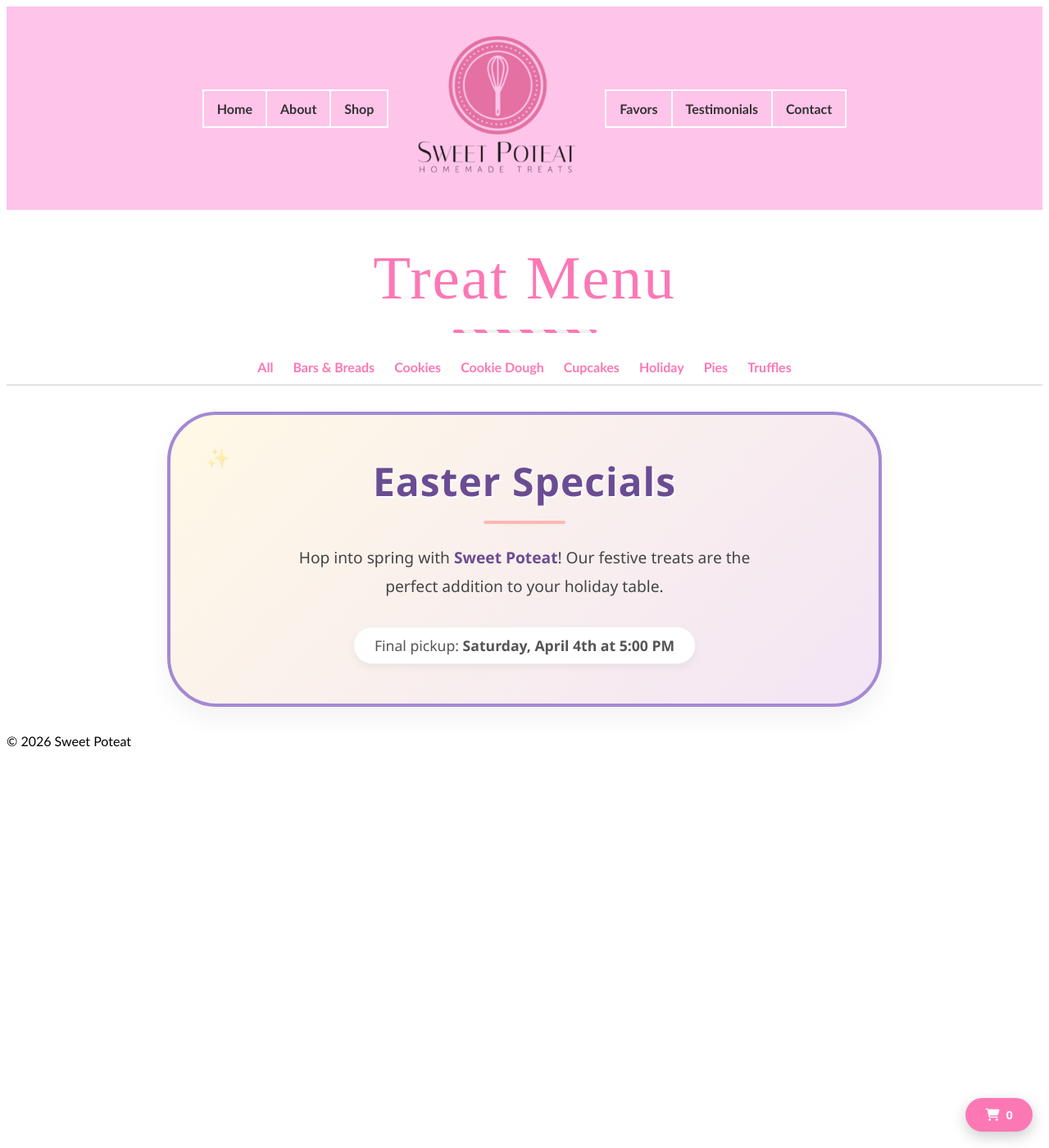
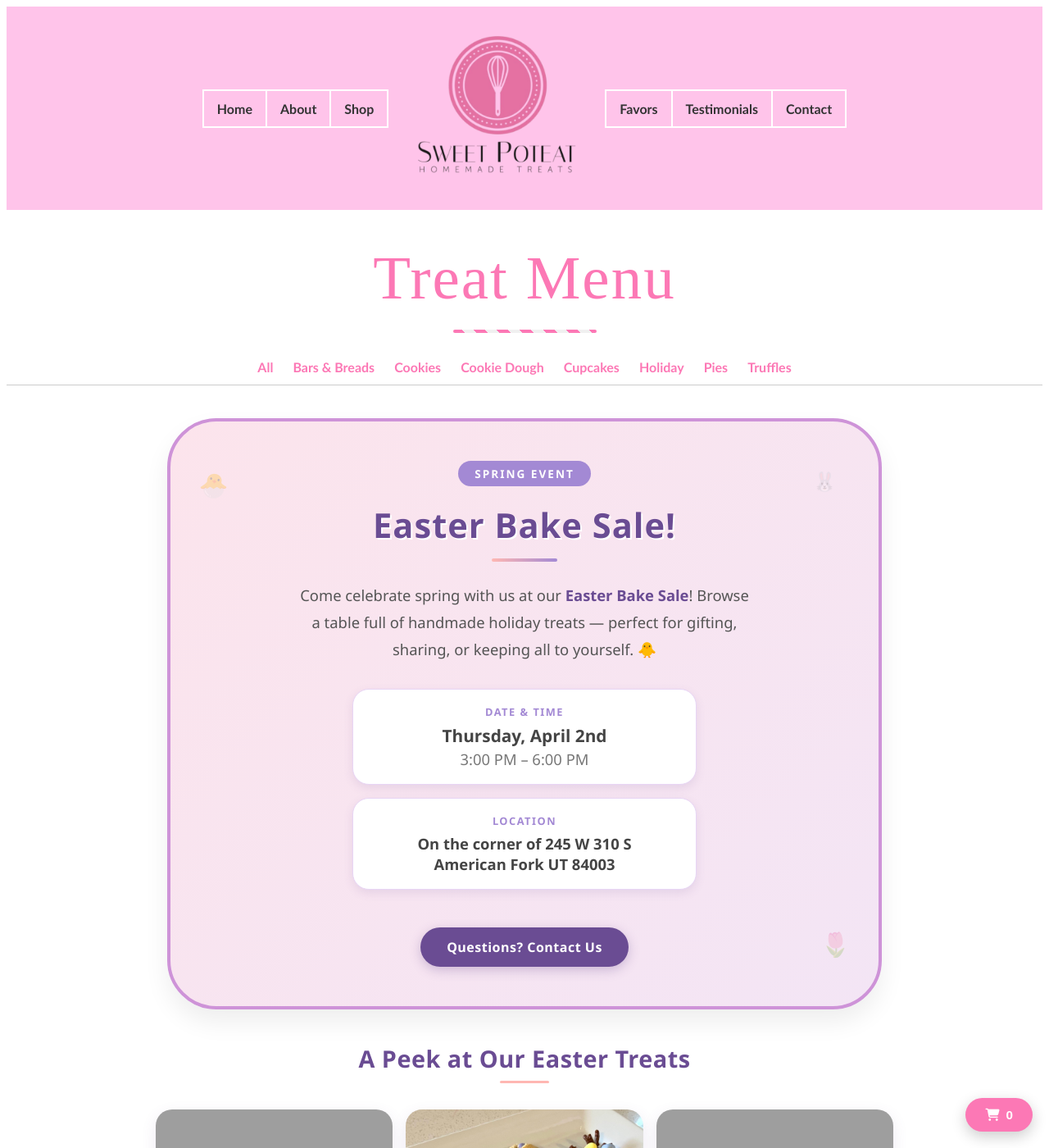
Before and after one commit to sweetpoteat/sweetpoteat.github.io, a Jekyll site: the page built from holiday.md, in a window 1280 px wide and 1400 px high. Shown: the whole window at 82% size. Built offline with Jekyll 4.4.1, drawn with Linux system fonts in a browser that asks for light colours; some web fonts are replaced; grey boxes are pictures that could not be loaded.

Commit message:
Easter bake sale

```diff
--- a/holiday.md
+++ b/holiday.md
@@ -6,70 +6,171 @@ category: holiday
 show_content: false
 ---
 
-<!-- Easter Banner Section -->
+<!-- Bake Sale Banner -->
 <div style="
     text-align: center;
-    margin: 2rem auto;
+    margin: 2.5rem auto;
     max-width: 800px;
     padding: 3rem 2rem;
-    background: linear-gradient(135deg, #fff9e6 0%, #f3e5f5 100%);
-    border: 4px solid #a389d4;
+    background: linear-gradient(135deg, #fce4ec 0%, #f3e5f5 100%);
+    border: 4px solid #ce93d8;
     border-radius: 60px;
-    box-shadow: 0 15px 30px rgba(0,0,0,0.05);
+    box-shadow: 0 15px 30px rgba(0,0,0,0.07);
     position: relative;
     overflow: hidden;
     font-family: 'Segoe UI', Tahoma, Geneva, Verdana, sans-serif;
 ">
+  <!-- Decorative eggs -->
+  <div style="position: absolute; top: 8%; left: 4%; font-size: 1.8rem; opacity: 0.25;">🐣</div>
+  <div style="position: absolute; bottom: 8%; right: 4%; font-size: 1.8rem; opacity: 0.25;">🌷</div>
+  <div style="position: absolute; top: 8%; right: 6%; font-size: 1.4rem; opacity: 0.2;">🐰</div>
+
+  <div style="
+    display: inline-block;
+    background: #a389d4;
+    color: white;
+    font-size: 0.85rem;
+    font-weight: bold;
+    letter-spacing: 2px;
+    text-transform: uppercase;
+    padding: 6px 20px;
+    border-radius: 20px;
+    margin-bottom: 1.2rem;
+  ">Spring Event</div>
+
   <h2 style="
     color: #6a4c93;
-    font-size: 3rem;
-    margin: 0 0 1rem 0;
-    text-transform: capitalize;
+    font-size: 2.6rem;
+    margin: 0 0 0.5rem 0;
+    text-shadow: 2px 2px 0px #ffffff;
     letter-spacing: 1px;
-    text-shadow: 2px 2px 0px #ffffff;
-  ">
-    Easter Specials
-  </h2>
+  ">Easter Bake Sale!</h2>
 
   <div style="
-    width: 100px;
+    width: 80px;
     height: 4px;
-    background-color: #ffb7b2;
-    margin: 0 auto 1.5rem;
+    background: linear-gradient(90deg, #ffb7b2, #a389d4);
+    margin: 0.8rem auto 1.5rem;
     border-radius: 10px;
   "></div>
 
   <p style="
-    font-size: 1.2rem;
-    color: #444;
-    max-width: 600px;
-    margin: 0 auto;
+    font-size: 1.15rem;
+    color: #555;
+    max-width: 560px;
+    margin: 0 auto 2rem;
     line-height: 1.8;
   ">
-    Hop into spring with <span style="color: #6a4c93; font-weight: bold;">Sweet Poteat</span>!
-    Our festive treats are the perfect addition to your holiday table.
+    Come celebrate spring with us at our <strong style="color: #6a4c93;">Easter Bake Sale</strong>!
+    Browse a table full of handmade holiday treats — perfect for gifting, sharing, or keeping all to yourself. 🐥
   </p>
 
+  <!-- Date/Time Card -->
   <div style="
-    margin-top: 2rem;
-    display: inline-block;
-    background: white;
-    padding: 10px 25px;
-    border-radius: 30px;
-    box-shadow: 0 4px 10px rgba(0,0,0,0.05);
-    border: 1px solid #eee;
+    display: flex;
+    flex-direction: column;
+    align-items: center;
+    gap: 1rem;
+    margin-bottom: 1.5rem;
   ">
-    <span style="font-size: 1.1rem; color: #555;">
-      Final pickup: <strong>Saturday, April 4th at 5:00 PM</strong>
-    </span>
+    <div style="
+      background: white;
+      border-radius: 20px;
+      padding: 18px 36px;
+      box-shadow: 0 4px 12px rgba(106,76,147,0.12);
+      border: 1px solid #e8d5f5;
+      width: 100%;
+      max-width: 420px;
+      box-sizing: border-box;
+    ">
+      <div style="font-size: 0.8rem; text-transform: uppercase; letter-spacing: 1.5px; color: #a389d4; font-weight: bold; margin-bottom: 6px;">Date &amp; Time</div>
+      <div style="font-size: 1.3rem; color: #444; font-weight: 700;">Thursday, April 2nd</div>
+      <div style="font-size: 1.15rem; color: #777; margin-top: 2px;">3:00 PM – 6:00 PM</div>
+    </div>
+
+    <div style="
+      background: white;
+      border-radius: 20px;
+      padding: 18px 36px;
+      box-shadow: 0 4px 12px rgba(106,76,147,0.12);
+      border: 1px solid #e8d5f5;
+      width: 100%;
+      max-width: 420px;
+      box-sizing: border-box;
+    ">
+      <div style="font-size: 0.8rem; text-transform: uppercase; letter-spacing: 1.5px; color: #a389d4; font-weight: bold; margin-bottom: 6px;">Location</div>
+      <div style="font-size: 1.15rem; color: #444; font-weight: 600;">On the corner of 245 W 310 S American Fork UT 84003</div>
+    </div>
   </div>
 
-  <!-- Background "Confetti" -->
-  <div style="position: absolute; top: 10%; left: 5%; opacity: 0.3; font-size: 1.5rem;">✨</div>
+  <br>
+  <a href="{{ '/contact/' | relative_url }}" style="
+    display: inline-block;
+    background: #6a4c93;
+    color: white;
+    padding: 13px 32px;
+    border-radius: 999px;
+    font-weight: bold;
+    font-size: 1rem;
+    text-decoration: none;
+    box-shadow: 0 4px 14px rgba(106,76,147,0.3);
+    transition: background-color 0.3s ease;
+    letter-spacing: 0.5px;
+  "
+  onmouseover="this.style.backgroundColor='#8e6bb5'"
+  onmouseout="this.style.backgroundColor='#6a4c93'">
+    Questions? Contact Us
+  </a>
 </div>
 
 
-<!-- Holiday Specials Banner -->
-<!-- <div style="background: #ffe3f0; border-radius: 12px; margin: 2rem auto; max-width: 900px; padding: 2rem; text-align: center; box-shadow: 0 4px 12px rgba(0,0,0,0.1);">
-  <h2 style="color: #fc78b5; font-size: 2rem; margin-bottom: 0.5rem;">Christmas Specials Coming to Website Soon!</h2>
-</div> -->
+<!-- Easter Photo Gallery -->
+<div style="
+    max-width: 900px;
+    margin: 2.5rem auto;
+    padding: 0 1rem;
+    font-family: 'Segoe UI', Tahoma, Geneva, Verdana, sans-serif;
+">
+  <h3 style="
+    text-align: center;
+    color: #6a4c93;
+    font-size: 1.8rem;
+    margin-bottom: 0.5rem;
+    letter-spacing: 0.5px;
+  ">A Peek at Our Easter Treats</h3>
+  <div style="
+    width: 60px;
+    height: 3px;
+    background: #ffb7b2;
+    margin: 0 auto 2rem;
+    border-radius: 10px;
+  "></div>
+
+  <div style="
+    display: grid;
+    grid-template-columns: repeat(auto-fill, minmax(240px, 1fr));
+    gap: 1rem;
+  ">
+    <div style="border-radius: 20px; overflow: hidden; box-shadow: 0 6px 18px rgba(106,76,147,0.12); aspect-ratio: 1;">
+      <img src="{{ '/assets/images/holiday-products/easter/easter1.jpg' | relative_url }}" alt="Easter treat" style="width: 100%; height: 100%; object-fit: cover; display: block;" />
+    </div>
+    <div style="border-radius: 20px; overflow: hidden; box-shadow: 0 6px 18px rgba(106,76,147,0.12); aspect-ratio: 1;">
+      <img src="{{ '/assets/images/holiday-products/easter/easter2.jpg' | relative_url }}" alt="Easter treat" style="width: 100%; height: 100%; object-fit: cover; display: block;" />
+    </div>
+    <div style="border-radius: 20px; overflow: hidden; box-shadow: 0 6px 18px rgba(106,76,147,0.12); aspect-ratio: 1;">
+      <img src="{{ '/assets/images/holiday-products/easter/easter3.jpg' | relative_url }}" alt="Easter treat" style="width: 100%; height: 100%; object-fit: cover; display: block;" />
+    </div>
+    <div style="border-radius: 20px; overflow: hidden; box-shadow: 0 6px 18px rgba(106,76,147,0.12); aspect-ratio: 1;">
+      <img src="{{ '/assets/images/holiday-products/easter/easter4.jpg' | relative_url }}" alt="Easter treat" style="width: 100%; height: 100%; object-fit: cover; display: block;" />
+    </div>
+    <div style="border-radius: 20px; overflow: hidden; box-shadow: 0 6px 18px rgba(106,76,147,0.12); aspect-ratio: 1;">
+      <img src="{{ '/assets/images/holiday-products/easter/easter5.jpg' | relative_url }}" alt="Easter treat" style="width: 100%; height: 100%; object-fit: cover; display: block;" />
+    </div>
+    <div style="border-radius: 20px; overflow: hidden; box-shadow: 0 6px 18px rgba(106,76,147,0.12); aspect-ratio: 1;">
+      <img src="{{ '/assets/images/holiday-products/easter/easter6.jpg' | relative_url }}" alt="Easter treat" style="width: 100%; height: 100%; object-fit: cover; display: block;" />
+    </div>
+    <div style="border-radius: 20px; overflow: hidden; box-shadow: 0 6px 18px rgba(106,76,147,0.12); aspect-ratio: 1;">
+      <img src="{{ '/assets/images/holiday-products/easter/easter7.jpg' | relative_url }}" alt="Easter treat" style="width: 100%; height: 100%; object-fit: cover; display: block;" />
+    </div>
+  </div>
+</div>
```
Also changed, not shown: assets/images/holiday-products/easter/easter2.jpg (added), assets/images/holiday-products/easter/easter4.jpg (added), assets/images/holiday-products/easter/easter5.jpg (added), assets/images/holiday-products/easter/easter6.jpg (added), assets/images/holiday-products/easter/easter7.jpg (added), 2 other files.
